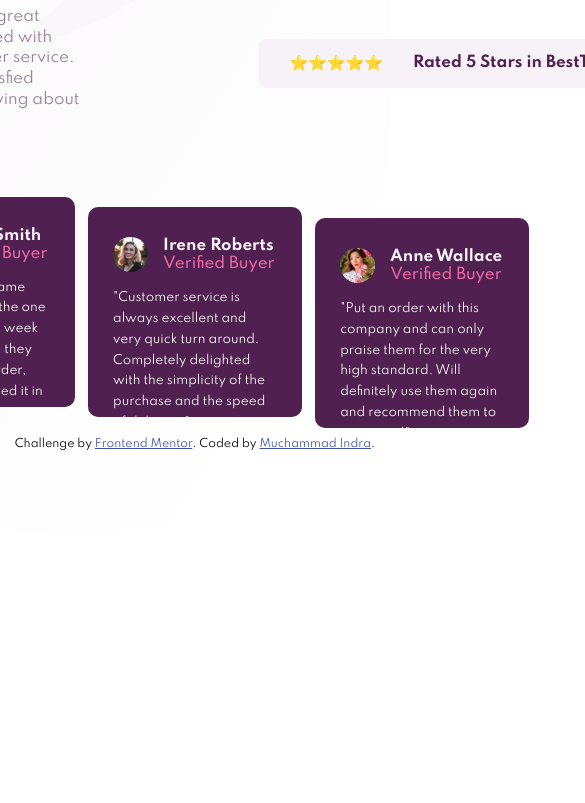
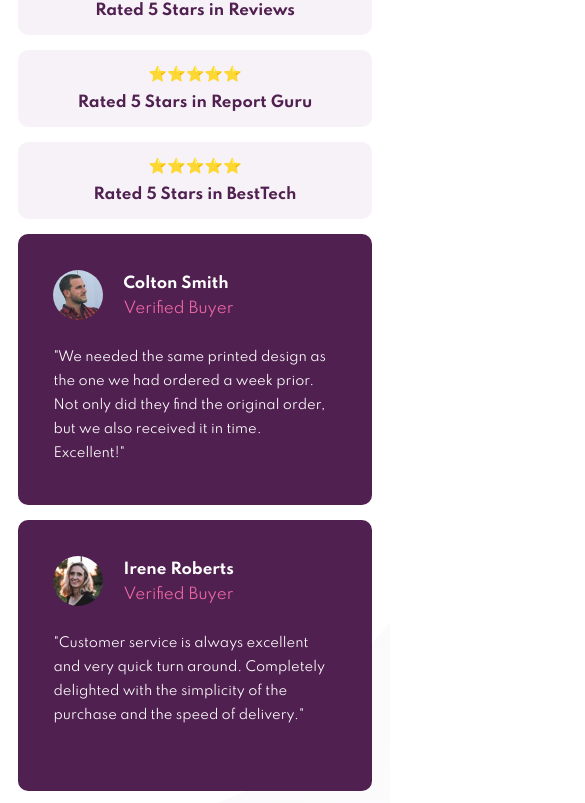
Before and after one commit to muchammadindra97/frontendmentor-social-proof-section, a plain HTML site: page index.html in a window 390 px wide. Shown: the part 314-1117 px from the top of the page, 585 px wide, since content can reach past the window. Before the commit the page ends 844 px from the top, so only its background shows below. Drawn offline with Linux system fonts and the light colour scheme.

Commit message:
mobile complete

```diff
--- a/index.html
+++ b/index.html
@@ -22,69 +22,58 @@
     <title>Frontend Mentor | Social proof section</title>
   </head>
   <body>
-    <div class="container">
-      <div class="section-1">
-        <div class="headline">
-          <h1>10,000+ of our users love our products.</h1>
-          <p>
-            We only provide great products combined with excellent customer
-            service. See what our satisfied customers are saying about our
-            services.
-          </p>
-        </div>
-        <div class="rated">
-          <div class="card-rated">
-            ⭐⭐⭐⭐⭐
-            <span class="card-rated-text">Rated 5 Stars in Reviews</span>
-          </div>
-          <div class="card-rated card-rated-2">
-            ⭐⭐⭐⭐⭐
-            <span class="card-rated-text">Rated 5 Stars in Report Guru</span>
-          </div>
-          <div class="card-rated card-rated-3">
-            ⭐⭐⭐⭐⭐
-            <span class="card-rated-text">Rated 5 Stars in BestTech</span>
-          </div>
-        </div>
+    <h1>10,000+ of our users love our products.</h1>
+    <p class="desc">
+      We only provide great products combined with excellent customer service.
+      See what our satisfied customers are saying about our services.
+    </p>
+    <div class="card-rate">
+      <p>⭐⭐⭐⭐⭐</p>
+      <p>Rated 5 Stars in Reviews</p>
+    </div>
+    <div class="card-rate">
+      <p>⭐⭐⭐⭐⭐</p>
+      <p>Rated 5 Stars in Report Guru</p>
+    </div>
+    <div class="card-rate">
+      <p>⭐⭐⭐⭐⭐</p>
+      <p>Rated 5 Stars in BestTech</p>
+    </div>
+    <div class="card-review">
+      <div class="card-review-profile">
+        <img src="./images/image-colton.jpg" alt="colton" />
+        <div class="card-review-profile-name">Colton Smith</div>
+        <div class="card-review-profile-verified">Verified Buyer</div>
       </div>
-      <div class="section-2">
-        <div class="card-review">
-          <img class="photo" src="./images/image-colton.jpg" alt="colton" />
-          <div class="name">
-            <div>Colton Smith</div>
-            <div class="verified">Verified Buyer</div>
-          </div>
-          <div class="review-text">
-            "We needed the same printed design as the one we had ordered a week
-            prior. Not only did they find the original order, but we also
-            received it in time. Excellent!"
-          </div>
-        </div>
-        <div class="card-review card-review-2">
-          <img class="photo" src="./images/image-irene.jpg" alt="irene" />
-          <div class="name">
-            <div>Irene Roberts</div>
-            <div class="verified">Verified Buyer</div>
-          </div>
-          <div class="review-text">
-            "Customer service is always excellent and very quick turn around.
-            Completely delighted with the simplicity of the purchase and the
-            speed of delivery."
-          </div>
-        </div>
-        <div class="card-review card-review-3">
-          <img class="photo" src="./images/image-anne.jpg" alt="anne" />
-          <div class="name">
-            <div>Anne Wallace</div>
-            <div class="verified">Verified Buyer</div>
-          </div>
-          <div class="review-text">
-            "Put an order with this company and can only praise them for the
-            very high standard. Will definitely use them again and recommend
-            them to everyone!"
-          </div>
-        </div>
+      <p>
+        "We needed the same printed design as the one we had ordered a week
+        prior. Not only did they find the original order, but we also received
+        it in time. Excellent!"
+      </p>
+    </div>
+    <div class="card-review">
+      <div class="card-review-profile">
+        <img src="./images/image-irene.jpg" alt="irene" />
+        <div class="card-review-profile-name">Irene Roberts</div>
+        <div class="card-review-profile-verified">Verified Buyer</div>
       </div>
+      <p>
+        "Customer service is always excellent and very quick turn around.
+        Completely delighted with the simplicity of the purchase and the speed
+        of delivery."
+      </p>
+    </div>
+    <div class="card-review">
+      <div class="card-review-profile">
+        <img src="./images/image-colton.jpg" alt="colton" />
+        <div class="card-review-profile-name">Anne Wallace</div>
+        <div class="card-review-profile-verified">Verified Buyer</div>
+      </div>
+      <p>
+        "Put an order with this company and can only praise them for the very
+        high standard. Will definitely use them again and recommend them to
+        everyone!"
+      </p>
     </div>
     <div class="attribution">
       Challenge by
--- a/styles.css
+++ b/styles.css
@@ -1,132 +1,87 @@
 body {
   font-family: "Spartan", sans-serif;
   font-size: 15px;
-  font-weight: 400;
-  display: flex;
-  justify-content: center;
-  align-items: center;
-  flex-direction: column;
-  height: 100vh;
-  margin: 0;
-  background-image: url("./images/bg-pattern-top-desktop.svg"),
-    url("./images/bg-pattern-bottom-desktop.svg");
+  padding: 10px;
+  background-image: url("./images/bg-pattern-top-mobile.svg"),
+    url("./images/bg-pattern-bottom-mobile.svg");
   background-repeat: no-repeat;
-  background-position: top left, bottom right;
+  background-size: 100vw;
+  background-position: top left, right bottom;
 }
 
 h1 {
+  text-align: center;
   color: hsl(300, 43%, 22%);
-  font-size: 2.5rem;
-  line-height: 2.5rem;
-  margin-bottom: 0px;
+  margin: 5% 10%;
 }
 
-.container {
-  display: flex;
-  align-items: center;
-  flex-direction: column;
-  max-width: 1100px;
-}
-
-.section-1 {
-  display: flex;
-  margin-bottom: 50px;
-}
-
-.headline {
-  width: 50%;
-  padding-right: 15%;
-  box-sizing: border-box;
-}
-
-.headline p {
-  line-height: 1.3rem;
+.desc {
+  text-align: center;
+  line-height: 1.5rem;
   color: hsl(303, 10%, 53%);
 }
 
-.rated {
-  width: 50%;
+.card-rate {
   box-sizing: border-box;
-  display: grid;
-  grid-template-columns: auto;
-  align-content: space-evenly;
+  background-color: hsl(300, 24%, 96%);
+  text-align: center;
+  padding: 5px;
+  border-radius: 10px;
+  margin-bottom: 15px;
 }
 
-.card-rated {
-  display: flex;
-  width: 400px;
-  background-color: hsl(300, 24%, 96%);
-  padding: 15px 30px;
-  border-radius: 7px;
+.card-rate p {
+  color: hsl(300, 43%, 22%);
+  font-weight: 700;
+  margin: 10px 0;
 }
 
-.card-rated-text {
-  margin-left: 30px;
-  color: hsl(300, 43%, 22%);
+.card-review {
+  color: hsl(0, 0%, 100%);
+  background-color: hsl(300, 43%, 22%);
+  padding: 10%;
+  border-radius: 10px;
+  margin-bottom: 15px;
+  height: 200px;
+}
+
+.card-review p {
+  margin: 25px 0 0;
+  font-size: 13px;
+  line-height: 1.5rem;
+}
+
+.card-review-profile {
+  display: grid;
+  grid-template-columns: 50px auto;
+  grid-column-gap: 20px;
+}
+
+.card-review-profile img {
+  width: 50px;
+  border-radius: 50%;
+  grid-row: 1 / 3;
+}
+
+.card-review-profile-name {
+  margin-top: 5px;
   font-weight: 700;
 }
 
-.card-rated-2 {
-  margin-left: 7%;
-}
-
-.card-rated-3 {
-  margin-left: 14%;
-}
-
-.section-2 {
-  display: grid;
-  grid-template-columns: 32% 32% 32%;
-  justify-content: space-evenly;
-  grid-column-gap: 2%;
-}
-
-.card-review {
-  display: grid;
-  padding: 30px 25px;
-  grid-template-columns: 50px auto;
-  background-color: hsl(300, 43%, 22%);
-  border-radius: 10px;
-  height: 150px;
-}
-
-.card-review-2 {
-  margin-top: 5%;
-}
-
-.card-review-3 {
-  margin-top: 10%;
-}
-
-.photo {
-  border-radius: 50%;
-  width: 35px;
-}
-
-.name {
-  font-weight: 700;
-  color: hsl(300, 24%, 96%);
-}
-
-.verified {
-  font-weight: 500;
+.card-review-profile-verified {
+  margin-top: 5px;
   color: hsl(333, 80%, 67%);
 }
 
-.review-text {
-  color: hsl(0, 0%, 100%);
-  grid-column: 1 / span 2;
-  font-weight: 400;
-  font-size: 12px;
-  line-height: 1.3rem;
-  margin-top: 15px;
+@media only screen and (min-width: 1200px) {
+  body {
+    background-image: url("./images/bg-pattern-top-desktop.svg"),
+      url("./images/bg-pattern-bottom-desktop.svg");
+    background-size: 30vw, 75vw;
+  }
+
+  .container {
+    display: grid;
+    grid-template-columns: auto auto;
+  }
 }
-
-.attribution {
-  font-size: 11px;
-  text-align: center;
-  margin-top: 10px;
-}
-.attribution a {
-  color: hsl(228, 45%, 44%);
-}
```
